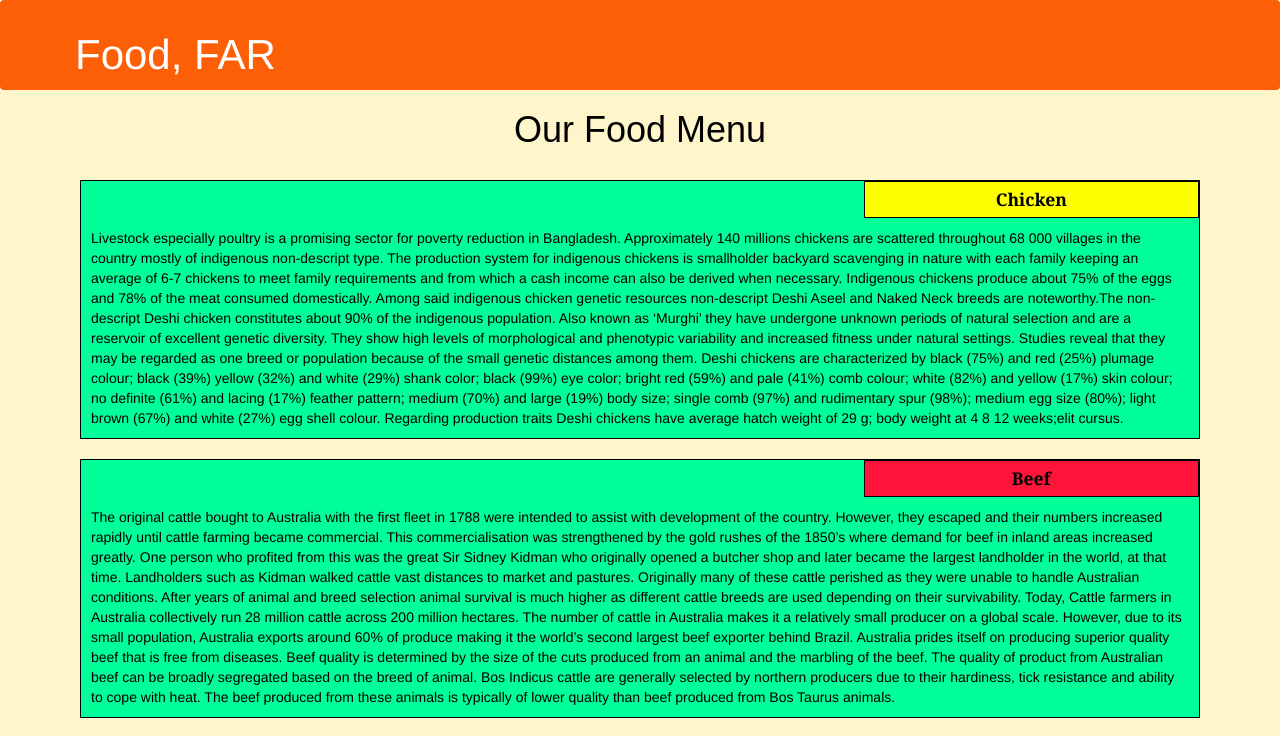
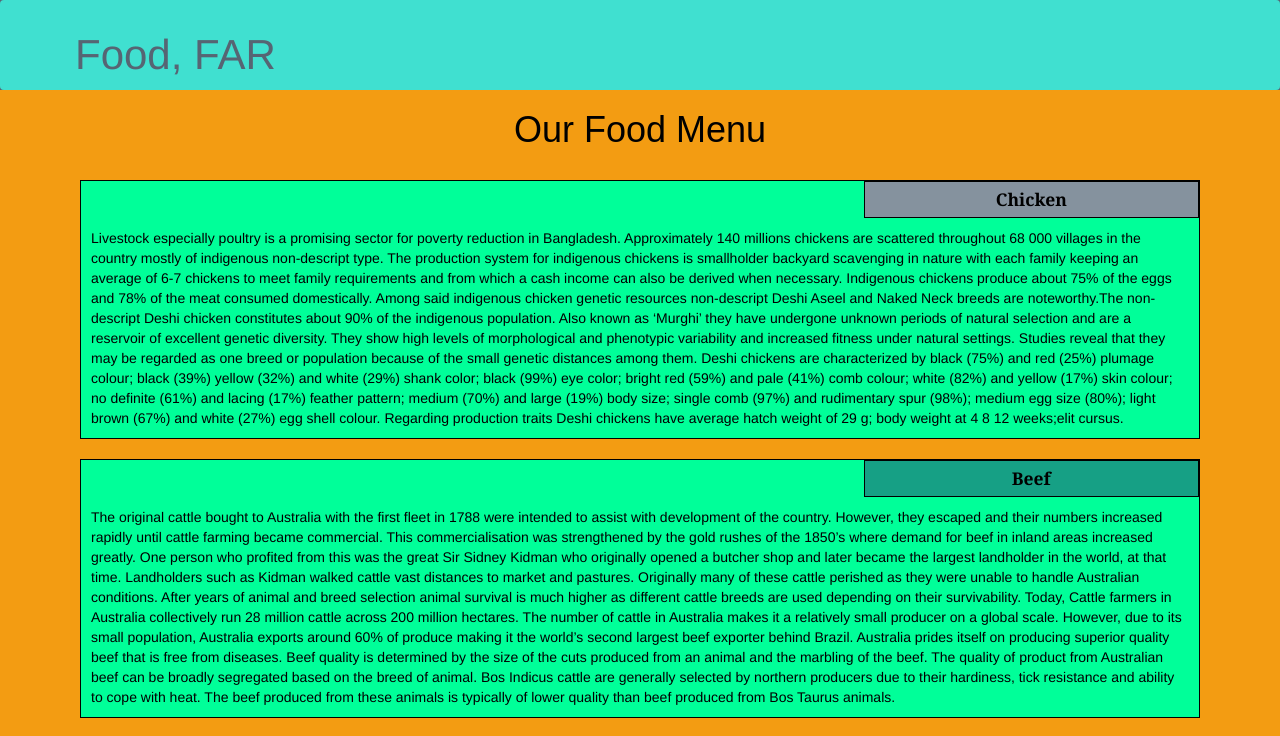
Before and after one commit to FozleyAbed/modulethree_far, a plain HTML site: page index.html in a window 1280 px wide. Shown: the top 736 px of the page. Drawn offline with Linux system fonts and the light colour scheme.

Commit message:
Update styles.css

```diff
--- a/Module 3 Solution_files/styles.css
+++ b/Module 3 Solution_files/styles.css
@@ -11,7 +11,7 @@ h1 {
 
 body {
 	background-image: url("background.jpg");
-	background-color: #FEF5CA;
+	background-color: #f39c12;
 
 }
 
@@ -51,7 +51,7 @@ section {
 	margin-bottom: 0;
 	margin-top: 0;
 	padding: 5px;
-	background-color: #FFFF00;
+	background-color:#85929e;
 }
 
 #beef {
@@ -65,7 +65,7 @@ section {
 	margin-bottom: 0;
 	margin-top: 0;
 	padding: 5px;
-	background-color: #FF1439;
+	background-color:#16a085;
 }
 
 #sushi {
@@ -78,8 +78,8 @@ section {
 	font-size: 125%;
 	margin-bottom: 0;
 	margin-top: 0;
-	background-color: #6495ED;
-	color: white;
+	background-color: #f7dc6f;
+	color: black;
 	padding: 5px;
 }
 
@@ -106,8 +106,8 @@ section {
 
 #header-nav {
   border: 0;
-  background-color: #FC5F06;
-  color: #FFFFFF;
+  background-color: #40E0D0;
+  color: #40E0D0;
 }
 
 .navbar-header button.navbar-toggle, .navbar-header .icon-bar {
@@ -119,11 +119,11 @@ section {
 }
 
 .nav-header {
-  background-color: #FFFFFF;
+  background-color:  #566573 ;
 }
 
 .nav-brand {
-  color: #FFFFFF;
+  color:  #566573 ;
   font-size: 1.5em;
 }
 
```
